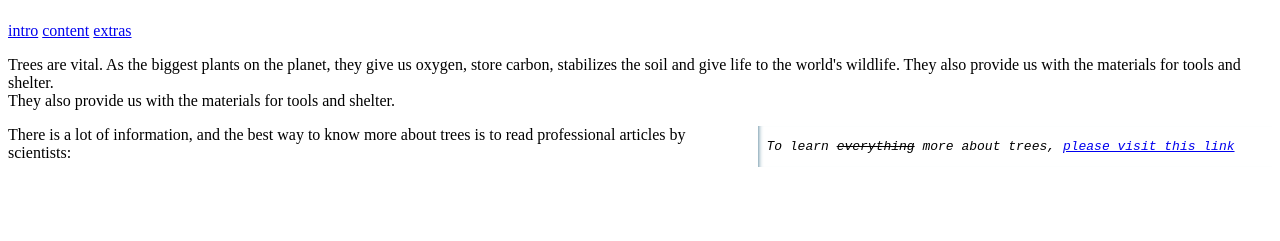
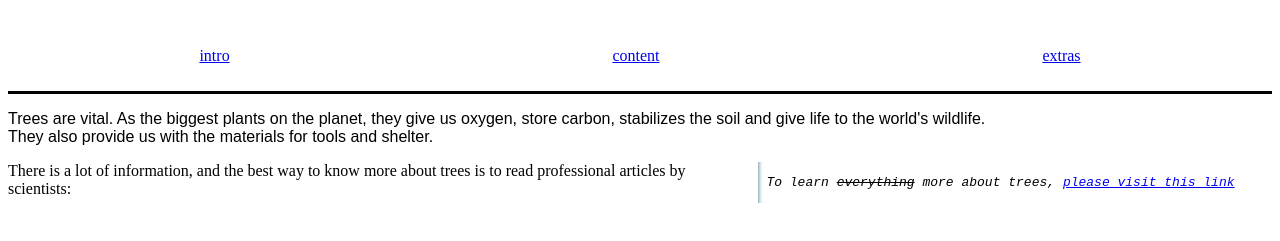
Before and after one commit to lab-brussels-1/All-About-Trees-Group-3, a website: page index.html in a window 1280 px wide. Shown: the part 121-362 px from the top of the page. Drawn offline with Linux system fonts and the light colour scheme.

Commit message:
some changes to body introduction

```diff
--- a/index.html
+++ b/index.html
@@ -35,10 +35,10 @@
       </div>
     </nav>
     <section id="summary-info">
-      <p class="fascinating words">
+      <p class="fascinating-words">
         Trees are vital. As the biggest plants on the planet, they give us
         oxygen, store carbon, stabilizes the soil and give life to the world's
-        wildlife. They also provide us with the materials for tools and shelter.
+        wildlife.
         <br />
         They also provide us with the materials for tools and shelter.
       </p>
--- a/styles/something.css
+++ b/styles/something.css
@@ -6,6 +6,7 @@
   list-style-type: square;
 }
 
+/* https://developer.mozilla.org/en-US/docs/Web/HTML/Element/aside */
 .aside-info {
   width: 40%;
   padding-left: 0.5rem;
@@ -19,12 +20,50 @@
   font-family: monospace;
 }
 
+.bottom-divider {
+  border-style: none none solid none;
+}
+
+.spaced-items {
+  display: flex;
+  flex-direction: row;
+  align-content: center;
+  justify-content: space-around;
+  padding-top: 2%;
+  padding-bottom: 2%;
+}
+
 .centered-items {
   display: flex;
   flex-direction: row;
   justify-content: center;
   padding-top: 2%;
   padding-bottom: 2%;
+}
+
+.top-divider {
+  border-style: solid none none none;
+}
+
+/* https://www.developerdrive.com/8-simple-css-hover-effects/ */
+@keyframes bounce {
+  0%,
+  20%,
+  60%,
+  100% {
+    -webkit-transform: translateY(0);
+    transform: translateY(0);
+  }
+
+  40% {
+    -webkit-transform: translateY(-20px);
+    transform: translateY(-20px);
+  }
+
+  80% {
+    -webkit-transform: translateY(-10px);
+    transform: translateY(-10px);
+  }
 }
 
 .bouncy-img {
```
